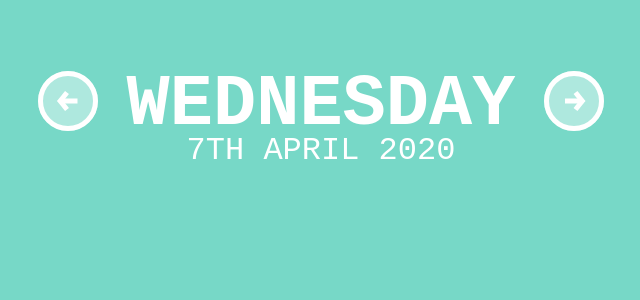
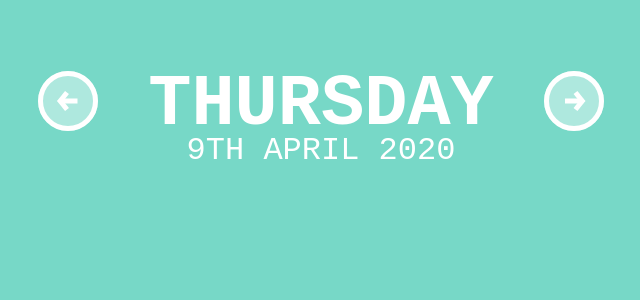
Before and after one commit to ijwebber/js-task-app, a React (Create React App) app in the folder client/: page / in a window 1280 px wide. Shown: the top 300 px of the page, without its empty margins (319-959 px from the left). Built offline with nearby package versions, Linux system fonts and the light colour scheme; the HTML template or start-up script is replaced by a standard one.

Commit message:
added dynamic date

```diff
--- a/client/src/Date.js
+++ /dev/null
@@ -1,21 +0,0 @@
-import React from 'react';
-import { Component } from 'react';
-import './Date.css';
-
-export default class Date extends Component {
-    constructor(props) {
-        super(props);
-        this.state = { date: "new Date()" }
-        console.log(this.state.date);
-    }
-
-    render() {
-        return (
-            <div class="Date">
-                <h1 id="day">WEDNESDAY</h1>
-                <h2 id="date">7TH APRIL 2020</h2>
-            </div>
-        );
-    }
-
-}
--- a/client/src/DateHeader.css
+++ b/client/src/DateHeader.css
@@ -1,4 +1,4 @@
-.Date {
+.Day {
   display: inline-block;
 }
 
--- a/client/src/DateHeader.js
+++ b/client/src/DateHeader.js
@@ -2,15 +2,74 @@ import React, { Component } from 'react';
 import './DateHeader.css';
 import arrowR from './arrow-r.svg';
 import arrowL from './arrow-l.svg';
-import Date from './Date';
+import arrowHovR from './hov-arrow-r.svg';
+import arrowHovL from './hov-arrow-l.svg';
+import Day from './Day';
 
 export default class DateHeader extends Component {
+
+    state = {
+        date: new Date(),
+        arrowImgR: arrowR,
+        arrowImgL: arrowL
+    }
+
+    getNextDay() {
+        var date = this.state.date;
+        date.setDate(date.getDate() + 1);
+        return date;
+    }
+
+    getPrevDay() {
+        var date = this.state.date;
+        date.setDate(date.getDate() - 1);
+        return date;
+    }
+
+    getDayString() {
+        console.log(this.state.date);
+        console.log(this.state.date.getDay());
+        console.log(this.state.date);
+
+        var dayIndex = (this.state.date).getUTCDay();
+        return ["Sunday", "Monday", "Tuesday", "Wednesday", "Thursday", "Friday", "Saturday"][dayIndex].toUpperCase();
+    }
+
+    getOrdinal(date) {
+        if (date % 10 == 1 && date != 11) return "ST";
+        else if (date % 10 == 2 && date != 12) return "ND";
+        else if (date % 10 == 3 && date != 13) return "RD";
+        else return "TH";
+    }
+
+    getMonthString(monthIndex) {
+        return ["January", "February", "March", "April", "May", "June", "July", "August", "September", "October", "November", "December"][monthIndex].toUpperCase();
+    }
+
+    getDateString() {
+        var dayDate = this.state.date.getDate();
+        var day = dayDate + this.getOrdinal(dayDate);
+        var month = this.getMonthString(this.state.date.getMonth());
+        var year = this.state.date.getFullYear();
+        return (day + " " + month + " " + year);
+    }
+
     render() {
         return (
-            <div class="DateHeader">
-                <img src={arrowL} className="arrow" />
-                <Date />
-                <img src={arrowR} className="arrow" />
+            <div className="DateHeader">
+                <img src={this.state.arrowImgL}
+                    className="arrow" alt="left-arrow"
+                    onMouseEnter={() => this.setState({ arrowImgL: arrowHovL })}
+                    onMouseOut={() => this.setState({ arrowImgL: arrowL })}
+                    onClick={() => this.setState({ date: this.getPrevDay() })}
+                />
+                <Day day={this.getDayString()} longDate={this.getDateString()} />
+                <img src={this.state.arrowImgR}
+                    className="arrow" alt="right-arrow"
+                    onMouseEnter={() => this.setState({ arrowImgR: arrowHovR })}
+                    onMouseOut={() => this.setState({ arrowImgR: arrowR })}
+                    onClick={() => this.setState({ date: this.getNextDay() })}
+                />
             </div>
         );
     }
--- a/client/src/Date.css
+++ b/client/src/Day.css
@@ -2,7 +2,7 @@ h1, h2 {
     margin: 0;
 }
 
-.Date {
+.Day {
     width: 426px;
 }
 
--- /dev/null
+++ b/client/src/Day.js
@@ -0,0 +1,16 @@
+import React from 'react';
+import { Component } from 'react';
+import './Day.css';
+
+export default class Date extends Component {
+
+    render() {
+        return (
+            <div className="Day">
+                <h1 id="day">{this.props.day}</h1>
+                <h2 id="date">{this.props.longDate}</h2>
+            </div>
+        );
+    }
+
+}
```
Also changed, not shown: client/src/hov-arrow-l.svg (added), client/src/hov-arrow-r.svg (added).
